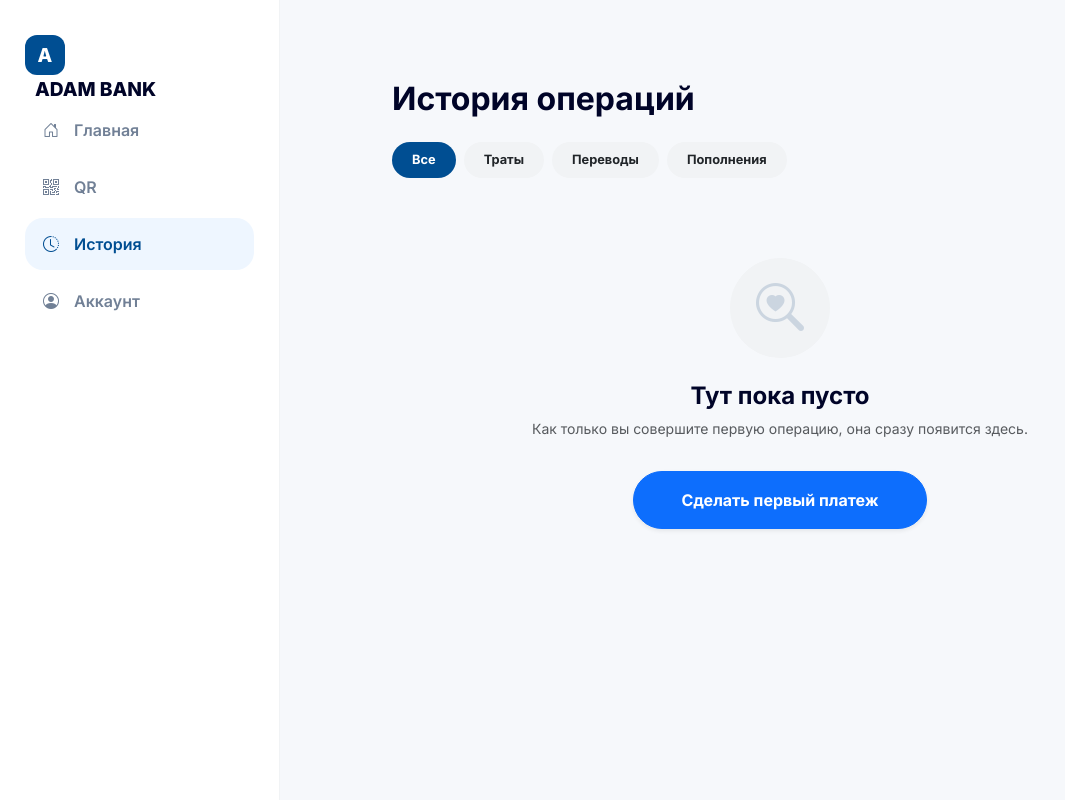
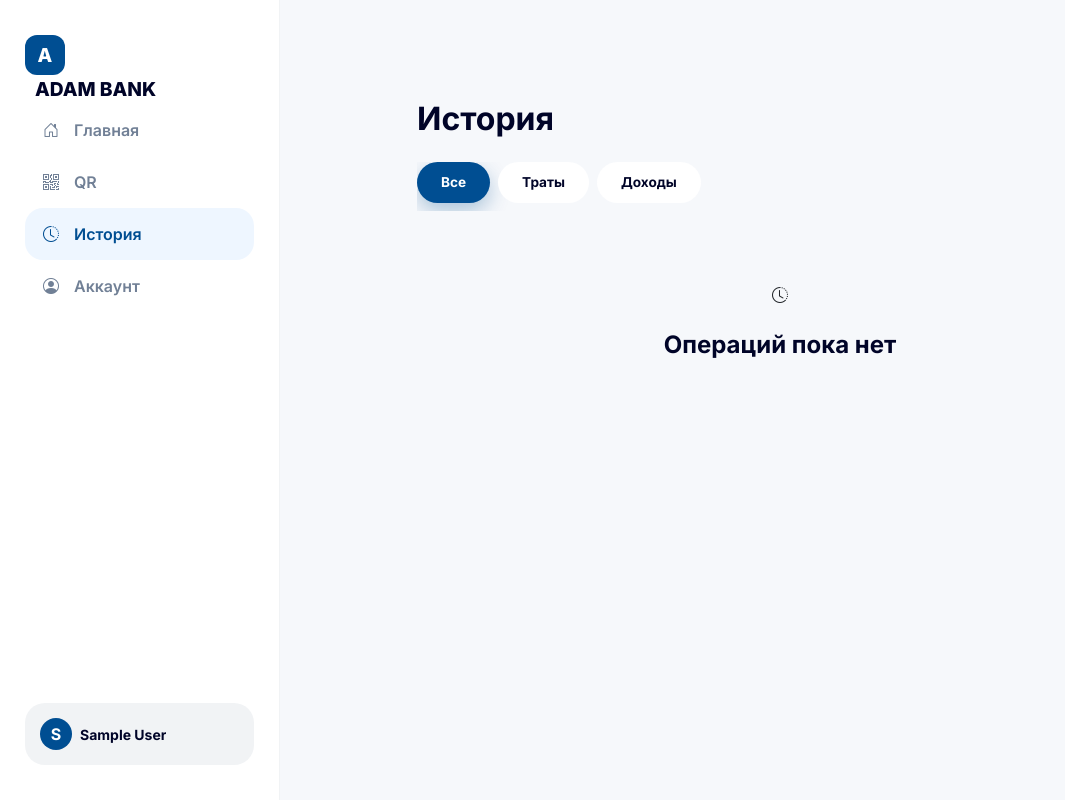
Before and after one commit to ale742/ADAM-bank12345, a Vue app in the folder frontend/: page /history in a window 1280 px wide. Shown: the whole page, without its empty margins (0-1065 px from the left). Built offline with nearby package versions, Linux system fonts and the light colour scheme; sample sign-in values are in the browser's storage.

Commit message:
feat: add dark mode for HistoryView

```diff
--- a/frontend/src/views/HistoryView.vue
+++ b/frontend/src/views/HistoryView.vue
@@ -1,6 +1,7 @@
 <template>
   <div class="app-layout" :class="{ 'dark-theme': auth.isDarkMode }">
 
+    <!-- SIDEBAR ДЛЯ ПК -->
     <aside class="desktop-sidebar d-none d-lg-flex">
       <div class="sidebar-header" @click="$router.push('/')">
         <div class="logo-circle-adam">A</div>
@@ -12,59 +13,67 @@
         <div class="sidebar-link active"><i class="bi bi-clock-history"></i> <span>История</span></div>
         <div class="sidebar-link" @click="$router.push('/account')"><i class="bi bi-person-circle"></i> <span>Аккаунт</span></div>
       </nav>
+      <div class="mt-auto user-pill-desktop" v-if="auth.user">
+          <div class="avatar-mini-circle" :style="auth.user.avatar ? `background-image: url(${auth.user.avatar})` : ''">
+            <span v-if="!auth.user.avatar">{{ auth.user.name[0] }}</span>
+          </div>
+          <div class="ms-2 fw-bold small text-truncate text-main">{{ auth.user.name }}</div>
+      </div>
     </aside>
 
     <div class="main-wrapper">
+      <!-- Хедер мобильный -->
       <div class="header d-flex align-items-center px-4 py-3 bg-header fixed-top d-lg-none">
-        <h5 class="mb-0 fw-bold header-title">История</h5>
+        <h5 class="mb-0 fw-bold text-main">История операций</h5>
       </div>
 
-      <div class="container content-area pb-5">
-        <h2 class="fw-bold mb-4 d-none d-lg-block text-main">История операций</h2>
+      <div class="container content-area pb-5" v-if="auth.user">
+        <h2 class="fw-bold mb-4 d-none d-lg-block text-main">История</h2>
 
-        <!-- Фильтры -->
-        <div class="d-flex gap-2 mb-4 overflow-auto no-scrollbar pb-2">
-            <button class="filter-pill active">Все</button>
-            <button class="filter-pill">Траты</button>
-            <button class="filter-pill">Переводы</button>
-            <button class="filter-pill">Пополнения</button>
+        <!-- ФИЛЬТРЫ -->
+        <div class="filter-wrapper d-flex gap-2 mb-4 overflow-auto no-scrollbar pb-2">
+            <button class="filter-pill" :class="{active: filter === 'all'}" @click="filter = 'all'">Все</button>
+            <button class="filter-pill" :class="{active: filter === 'expense'}" @click="filter = 'expense'">Траты</button>
+            <button class="filter-pill" :class="{active: filter === 'income'}" @click="filter = 'income'">Доходы</button>
         </div>
 
-        <!-- Список транзакций -->
-        <div v-if="auth.user.transactions?.length > 0" class="list-group rounded-5 shadow-sm border-0 bg-card overflow-hidden">
-            <div v-for="tx in auth.user.transactions" :key="tx.id" class="list-group-item p-4 border-0 border-bottom d-flex align-items-center justify-content-between action-row bg-transparent">
+        <!-- СПИСОК ТРАНЗАКЦИЙ -->
+        <div v-if="filteredTransactions.length > 0" class="transaction-container animate__animated animate__fadeIn">
+            <div v-for="tx in filteredTransactions" :key="tx.id"
+                 class="tx-card shadow-sm mb-3 action-row"
+                 @click="selectedTx = tx">
+
                 <div class="d-flex align-items-center gap-3">
-                    <div class="icon-circle-sm bg-primary bg-opacity-10 text-primary">
-                        <i class="bi bi-arrow-left-right"></i>
+                    <!-- ИКОНКА -->
+                    <div class="icon-circle-box" :class="getIconBg(tx.category)">
+                        <i :class="getIcon(tx.category)"></i>
                     </div>
-                    <div>
-                        <div class="fw-bold text-main small">{{ tx.title }}</div>
-                        <div class="text-muted" style="font-size: 0.7rem;">{{ tx.date }}</div>
+
+                    <div class="flex-grow-1">
+                        <div class="fw-bold text-main tx-title">{{ tx.title }}</div>
+                        <div class="text-muted-custom">{{ tx.date }}</div>
                     </div>
+
+                    <div class="text-end">
+                        <div class="fw-bold tx-amount" :class="tx.type === 'income' ? 'text-success' : 'text-main'">
+                            {{ tx.type === 'income' ? '+' : '-' }}{{ formatMoney(tx.amount) }} ₸
                         </div>
-                <div class="text-end">
-                    <div class="fw-bold" :class="tx.type === 'income' ? 'text-success' : 'text-main'">
-                        {{ tx.type === 'income' ? '+' : '-' }}{{ tx.amount }} ₸
+                        <div class="very-small text-muted-custom">Adam Card</div>
                     </div>
                 </div>
             </div>
         </div>
 
-        <!-- Пустое состояние (Конфетка) -->
-        <div v-else class="empty-state text-center py-5 animate__animated animate__fadeIn">
+        <!-- КРАСИВОЕ ПУСТОЕ СОСТОЯНИЕ -->
+        <div v-else class="empty-state text-center py-5">
             <div class="empty-icon-box mb-4 mx-auto">
-                <i class="bi bi-search-heart"></i>
+                <i class="bi bi-clock-history"></i>
             </div>
-            <h4 class="fw-bold text-main mb-2">Тут пока пусто</h4>
-            <p class="text-muted small px-5">Как только вы совершите первую операцию, она сразу появится здесь.</p>
-            <button class="btn btn-primary rounded-pill px-5 py-3 fw-bold mt-3 shadow-sm" @click="$router.push('/payments')">
-                Сделать первый платеж
-            </button>
-        </div>
+            <h4 class="fw-bold text-main">Операций пока нет</h4>
         </div>
       </div>
 
-    <!-- МОБИЛЬНЫЙ НАВ -->
+      <!-- МОБИЛЬНЫЙ НАВБАР -->
       <nav class="bottom-nav fixed-bottom bg-header shadow-lg border-top d-flex justify-content-around py-2 d-lg-none">
         <div class="nav-item" @click="$router.push('/')"><i class="bi bi-house-door"></i><small>Главная</small></div>
         <div class="nav-item" @click="$router.push('/qr')"><i class="bi bi-qr-code"></i><small>QR</small></div>
@@ -72,47 +81,102 @@
         <div class="nav-item" @click="$router.push('/account')"><i class="bi bi-person-circle"></i><small>Аккаунт</small></div>
       </nav>
     </div>
+  </div>
 </template>
 
 <script setup>
+import { ref, computed } from 'vue';
 import { useAuthStore } from '../stores/auth';
+
 const auth = useAuthStore();
+const filter = ref('all');
+
+const formatMoney = (v) => new Intl.NumberFormat('ru-RU').format(v || 0);
+
+const filteredTransactions = computed(() => {
+    if (!auth.user?.transactions) return [];
+    if (filter.value === 'all') return auth.user.transactions;
+    return auth.user.transactions.filter(t => t.type === filter.value);
+});
+
+const getIcon = (cat) => {
+    const map = { mobile: 'bi-phone', deposit: 'bi-piggy-bank', loan: 'bi-cash-coin', topup: 'bi-plus-circle', transfer: 'bi-arrow-left-right', payment: 'bi-credit-card' };
+    return map[cat] || 'bi-layers';
+};
+
+const getIconBg = (cat) => {
+    const map = { mobile: 'bg-danger', deposit: 'bg-success', loan: 'bg-info', topup: 'bg-primary', transfer: 'bg-warning', payment: 'bg-dark' };
+    return (map[cat] || 'bg-secondary') + ' bg-opacity-10 text-' + (map[cat]?.replace('bg-', '') || 'secondary');
+};
 </script>
 
 <style scoped>
-.page-wrapper { min-height: 100vh; }
-.content-area { padding-top: 80px; max-width: 800px; }
-.filter-pill { padding: 8px 20px; border-radius: 20px; border: none; background: var(--btn-light); color: var(--text-muted); font-weight: 700; font-size: 0.8rem; white-space: nowrap; transition: 0.3s; }
-.filter-pill.active { background: #004e92; color: white; }
-
-.empty-icon-box { width: 100px; height: 100px; border-radius: 50%; background: var(--btn-light); display: flex; align-items: center; justify-content: center; font-size: 3rem; color: #cbd5e0; }
-
-.action-row { cursor: pointer; transition: 0.2s; border-color: var(--border) !important; }
-.action-row:active { background: rgba(0,0,0,0.05); }
-
-/* ПЕРЕМЕННЫЕ ТЕМЫ */
+/* ТЕМА И ОБЩИЙ LAYOUT */
 .app-layout {
-  --bg-main: #f6f8fb; --bg-card: #ffffff; --text-main: #000428; --header-bg: #ffffff; --btn-light: #f1f3f5; --border: #f1f3f5;
+  --bg-main: #f6f8fb; --bg-card: #ffffff; --text-main: #000428; --header-bg: #ffffff; --btn-light: #f1f3f5; --border: #f1f3f5; --text-muted: #718096;
   display: flex; min-height: 100vh; background-color: var(--bg-main); font-family: 'Inter', sans-serif; transition: 0.3s;
 }
+
 .app-layout.dark-theme {
-  --bg-main: #0b0e14; --bg-card: #1a1f26; --text-main: #ffffff; --header-bg: #1a1f26; --btn-light: #2d3748; --border: #2d3748;
+  --bg-main: #0b0e14;
+  --bg-card: #1a1f26;
+  --text-main: #ffffff;
+  --header-bg: #1a1f26;
+  --btn-light: #2d3748;
+  --border: #2d3748;
+  --text-muted: #a0aec0;
 }
-.main-wrapper { flex-grow: 1; display: flex; flex-direction: column; }
-.header { z-index: 1000; text-align: center; }
-.bg-header { background: var(--header-bg) !important; }
+
+.main-wrapper { flex-grow: 1; display: flex; flex-direction: column; height: 100vh; overflow-y: auto; }
+.content-area { padding-top: 100px; max-width: 750px; margin: 0 auto; width: 100%; }
+
+/* ТЕКСТ */
 .text-main { color: var(--text-main) !important; }
+.text-muted-custom { color: var(--text-muted) !important; font-size: 0.75rem; }
 
-/* NAV */
-.bottom-nav { border-radius: 25px 25px 0 0; z-index: 1000; }
-.nav-item { display: flex; flex-direction: column; align-items: center; color: #a0aec0; cursor: pointer; transition: 0.3s; width: 25%; }
-.nav-item i { font-size: 1.4rem; }
-.nav-item.active { color: #004e92; }
+/* КАРТОЧКИ ТРАНЗАКЦИЙ */
+.tx-card {
+    background-color: var(--bg-card) !important;
+    border-radius: 22px;
+    padding: 18px 20px;
+    margin-bottom: 12px;
+    transition: 0.2s ease;
+    border: 1px solid var(--border);
+}
+.tx-card:active { transform: scale(0.98); background-color: var(--btn-light) !important; }
+
+/* ИКОНКИ */
+.icon-circle-box {
+    width: 46px; height: 48px; border-radius: 14px;
+    display: flex; align-items: center; justify-content: center;
+    font-size: 1.3rem;
+}
+
+/* ФИЛЬТРЫ */
+.filter-pill {
+    padding: 10px 24px; border-radius: 25px; border: none;
+    background: var(--bg-card); color: var(--text-main);
+    font-weight: 700; font-size: 0.85rem; transition: 0.3s;
+}
+.filter-pill.active { background: #004e92; color: white; box-shadow: 0 8px 20px rgba(0, 78, 146, 0.3); }
 
 /* SIDEBAR ПК */
 .desktop-sidebar { width: 280px; background: var(--bg-card); border-right: 1px solid var(--border); padding: 35px 25px; flex-direction: column; position: sticky; top: 0; height: 100vh; }
 .logo-circle-adam { width: 40px; height: 40px; border-radius: 12px; background: #004e92; color: white; display: flex; align-items: center; justify-content: center; font-weight: 800; font-size: 1.2rem; }
 .brand-name-adam { font-weight: 800; font-size: 1.2rem; color: var(--text-main); margin-left: 10px; }
-.sidebar-link { display: flex; align-items: center; gap: 15px; padding: 14px 18px; border-radius: 18px; cursor: pointer; color: #718096; font-weight: 600; transition: 0.3s; margin-bottom: 5px; }
+.sidebar-link { display: flex; align-items: center; gap: 15px; padding: 14px 18px; border-radius: 18px; cursor: pointer; color: #718096; font-weight: 600; transition: 0.3s; }
 .sidebar-link.active { background: #eef6ff; color: #004e92; }
+.dark-theme .sidebar-link.active { background: rgba(0, 78, 146, 0.2); color: #0d6efd; }
+
+/* BOTTOM NAV */
+.bottom-nav { border-radius: 25px 25px 0 0; z-index: 1000; background-color: var(--header-bg) !important; border-top: 1px solid var(--border); }
+.nav-item { display: flex; flex-direction: column; align-items: center; color: #a0aec0; cursor: pointer; width: 25%; }
+.nav-item i { font-size: 1.4rem !important; }
+.nav-item.active { color: #004e92; }
+.dark-theme .nav-item.active { color: #0d6efd; }
+
+.bg-header { background-color: var(--header-bg) !important; }
+.user-pill-desktop { display: flex; align-items: center; padding: 15px; background: var(--btn-light); border-radius: 20px; }
+.avatar-mini-circle { width: 32px; height: 32px; border-radius: 50%; background: #004e92; color: white; display: flex; align-items: center; justify-content: center; background-size: cover; background-position: center; font-weight: bold; }
+.no-scrollbar::-webkit-scrollbar { display: none; }
 </style>
```
Lines whose indentation alone changed are shown as unchanged.
